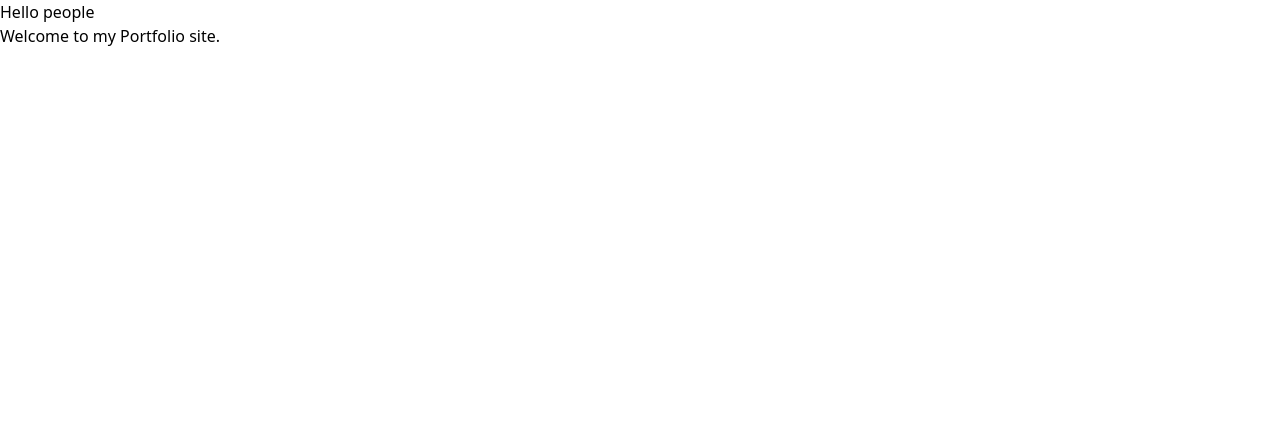
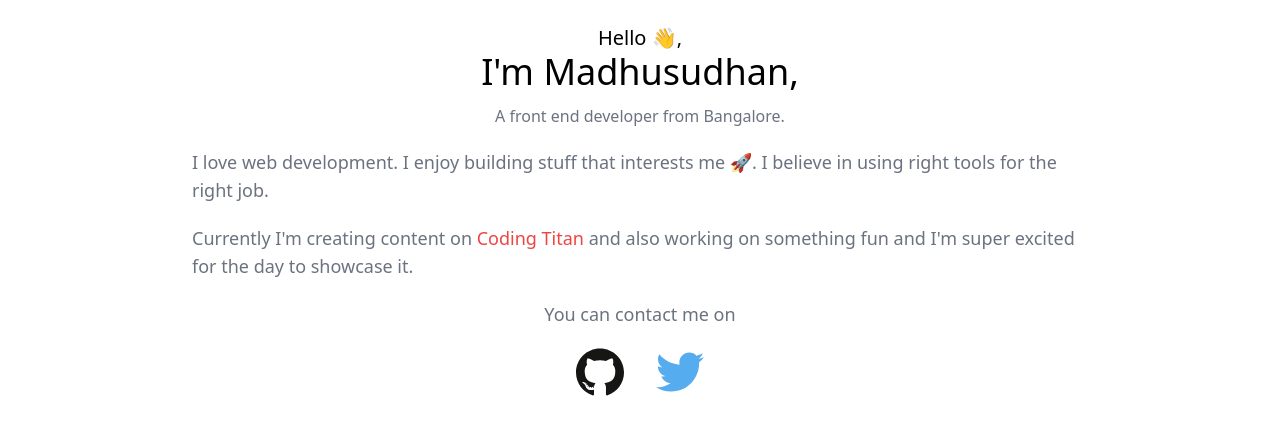
Before and after one commit to itsmadhusudhan/itsmadhusudhan-site, a Gatsby site: page / in a window 1280 px wide. Built offline with nearby package versions, Linux system fonts and the light colour scheme; Gatsby itself is replaced by a stand-in of ours.

Commit message:
update the site with very basic design and information

```diff
--- a/gatsby-config.js
+++ b/gatsby-config.js
@@ -27,6 +27,14 @@ module.exports = {
     },
     `gatsby-plugin-postcss`,
     {
+      resolve: "gatsby-plugin-react-svg",
+      options: {
+        rule: {
+          include: /images/,
+        },
+      },
+    },
+    {
       resolve: `gatsby-plugin-manifest`,
       options: {
         name: `itsmadhusudhan`,
--- /dev/null
+++ b/index.d.ts
@@ -0,0 +1,4 @@
+declare module "*.svg" {
+  const content: any
+  export default content
+}
--- a/package.json
+++ b/package.json
@@ -12,6 +12,7 @@
     "gatsby-plugin-offline": "^4.2.0",
     "gatsby-plugin-postcss": "^4.2.0",
     "gatsby-plugin-react-helmet": "^4.2.0",
+    "gatsby-plugin-react-svg": "^3.0.1",
     "gatsby-plugin-sass": "^4.2.0",
     "gatsby-plugin-sharp": "^3.2.1",
     "gatsby-source-filesystem": "^3.2.0",
@@ -45,9 +46,10 @@
     "build": "gatsby build",
     "develop": "gatsby develop -p 3030",
     "format": "prettier --write \"**/*.{js,jsx,ts,tsx,json,md}\"",
-    "start": "npm run develop",
+    "start": "yarn run develop",
     "serve": "gatsby serve",
-    "clean": "gatsby clean"
+    "clean": "gatsby clean",
+    "switch-node": "nvm use 12"
   },
   "repository": {
     "type": "git",
--- a/src/components/layout.tsx
+++ b/src/components/layout.tsx
@@ -1,10 +1,12 @@
 import React from "react"
+import SEO from "./seo"
 
 type Props = {
   children: React.ReactNode
+  title?: string
 }
 
-const Layout = ({ children }: Props) => {
+const Layout = ({ children, title = "Madhusudhan" }: Props) => {
   // const data = useStaticQuery(graphql`
   //   query SiteTitleQuery {
   //     site {
@@ -17,9 +19,11 @@ const Layout = ({ children }: Props) => {
 
   return (
     <>
-      <div>
-        <main>{children}</main>
-      </div>
+      <SEO title={title} heading="Web Developer" />
+      <main className="h-screen px-4 mx-auto transition-all dark:bg-gray-800 dark:text-white">
+        {children}
+      </main>
+      {/* <footer>This is a footer</footer */}
     </>
   )
 }
--- a/src/components/seo.tsx
+++ b/src/components/seo.tsx
@@ -9,7 +9,7 @@ import React from "react"
 import { Helmet } from "react-helmet"
 import { useStaticQuery, graphql } from "gatsby"
 
-const SEO = ({ description, lang, meta, title }: any) => {
+const SEO = ({ description, lang, meta, title, heading }: any) => {
   const { site } = useStaticQuery(
     graphql`
       query {
@@ -33,8 +33,8 @@ const SEO = ({ description, lang, meta, title }: any) => {
       htmlAttributes={{
         lang,
       }}
-      title={title}
-      titleTemplate={defaultTitle ? `%s | ${defaultTitle}` : undefined}
+      title={title || defaultTitle}
+      titleTemplate={heading ? `%s | ${heading}` : undefined}
       meta={[
         {
           name: `description`,
--- a/src/pages/index.tsx
+++ b/src/pages/index.tsx
@@ -1,13 +1,69 @@
 import React from "react"
 
 import Layout from "../components/layout"
-import SEO from "../components/seo"
+
+import Github from "../images/github-icon.svg"
+import Twitter from "../images/twitter.svg"
 
 const IndexPage = () => (
   <Layout>
-    <SEO title="Home" />
-    <h1>Hello people</h1>
-    <p>Welcome to my Portfolio site.</p>
+    {/* <header className="py-2 mx-auto ">
+      <Link to="/" className="text-3xl text-purple-500">
+        Madhusudhan
+      </Link>
+    </header> */}
+    <div className="py-6 mx-auto md:max-w-4xl">
+      <div className="text-center">
+        <p className="text-xl">Hello 👋,</p>
+        <h1 className="mb-3 text-4xl">I'm Madhusudhan,</h1>
+        <p className="mb-5 text-gray-500 dark:text-gray-200">
+          A front end developer from Bangalore.
+        </p>
+      </div>
+
+      <div className="text-lg text-gray-500 dark:text-gray-200">
+        <p className="mb-5">
+          I love web development. I enjoy building stuff that interests me 🚀. I
+          believe in using right tools for the right job.
+        </p>
+
+        <p className="mb-5">
+          Currently I'm creating content on{" "}
+          <a
+            href="https://www.youtube.com/channel/UCe7Z9PVtEplNAIo2jTZZp7g"
+            className="text-red-500"
+            target="__blank"
+          >
+            Coding Titan
+          </a>{" "}
+          and also working on something fun and I'm super excited for the day to
+          showcase it.
+        </p>
+
+        <div className="flex flex-col items-center">
+          <p className="mb-5">You can contact me on</p>
+          <div className="flex items-center">
+            <a href="https://github.com/itsmadhusudhan" target="__blank">
+              <Github
+                fill="#fff"
+                className="mr-8 dark:bg-white"
+                height="48px"
+                width="48px"
+              />
+            </a>
+            <a href="https://twitter.com/itsmadhusudhan" target="__blank">
+              <Twitter height="48px" width="48px" />
+            </a>
+          </div>
+        </div>
+
+        {/* <p>
+          An Electronics Engineer by degree but I love creating beautiful user
+          interfaces. My interest on web development started after graduation
+          and till now there has been a lot surprising things as I dig deeper.
+        </p> */}
+      </div>
+    </div>
   </Layout>
 )
 
--- a/tailwind.config.js
+++ b/tailwind.config.js
@@ -1,6 +1,6 @@
 module.exports = {
   purge: ["./src/**/*.js", "./src/**/*.jsx", "./src/**/*.ts", "./src/**/*.tsx"],
-  darkMode: false, // or 'media' or 'class'
+  darkMode: "media", // or 'media' or 'class'
   theme: {
     extend: {},
   },
```
Also changed, not shown: src/images/github-icon.svg (added), src/images/twitter.svg (added), 1 other file.
